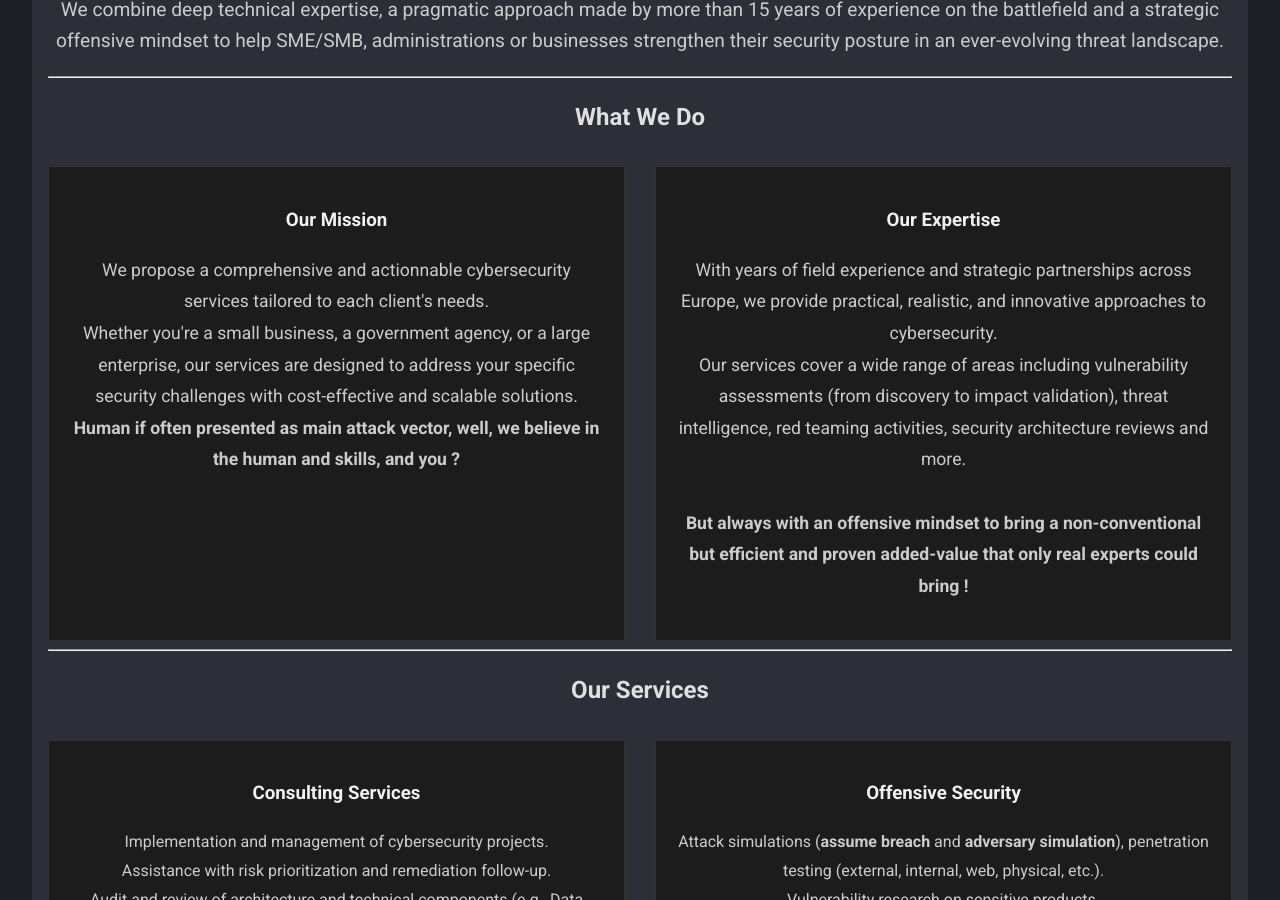
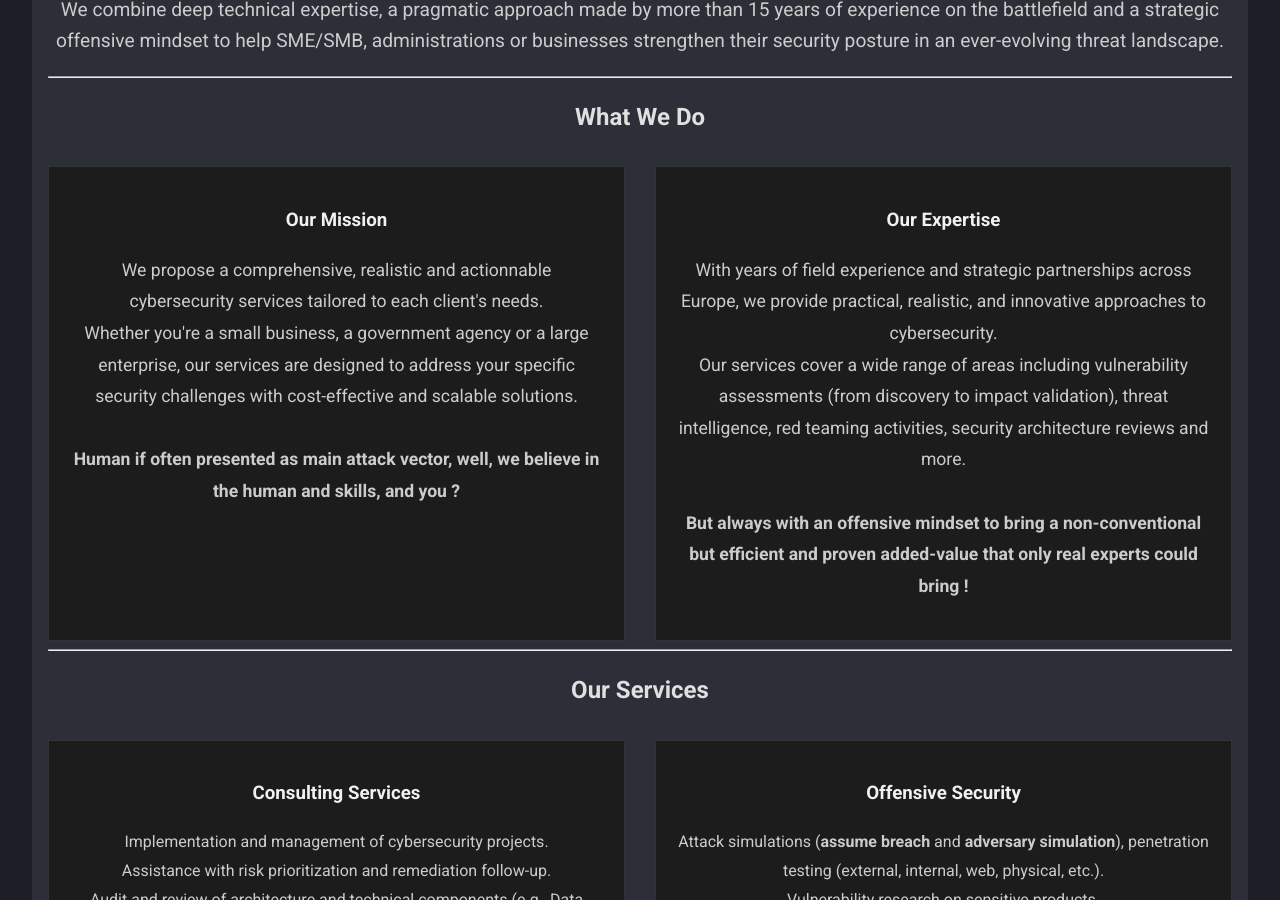
Before and after one commit to kmkz/BOSS.github.io, a Jekyll site: the page built from index.md, in a window 1280 px wide and 900 px high, scrolled down 305 px. Built offline with Jekyll 4.4.1, drawn with Linux system fonts in a browser that asks for light colours.

Commit message:
cleaning

```diff
--- a/index.md
+++ b/index.md
@@ -17,9 +17,9 @@ title: "Bourbon Offensive Security Services (BOSS)"
 <div style="display: grid; grid-template-columns: repeat(2, 1fr); gap: 30px; margin-top: 30px;">
   <div style="border: 1px solid #333; padding: 20px; background-color: #1c1c1c; color: #fff; text-align: center;">
     <h3 style="color: #f1f1f1;">Our Mission</h3>
-    <p style="line-height: 1.8; font-size: 1.1em;">We propose a comprehensive and actionnable cybersecurity services tailored to each client's needs.
-      <br>Whether you're a small business, a government agency, or a large enterprise, our services are designed to address your specific security challenges with cost-effective and scalable solutions.
-      <br><strong> Human if often presented as main attack vector, well, we believe in the human and skills, and you ?</strong></p>
+    <p style="line-height: 1.8; font-size: 1.1em;">We propose a comprehensive, realistic and actionnable cybersecurity services tailored to each client's needs.
+      <br>Whether you're a small business, a government agency or a large enterprise, our services are designed to address your specific security challenges with cost-effective and scalable solutions.
+      <br><br><strong> Human if often presented as main attack vector, well, we believe in the human and skills, and you ?</strong></p>
   </div>
 
   <div style="border: 1px solid #333; padding: 20px; background-color: #1c1c1c; color: #fff; text-align: center;">
```
